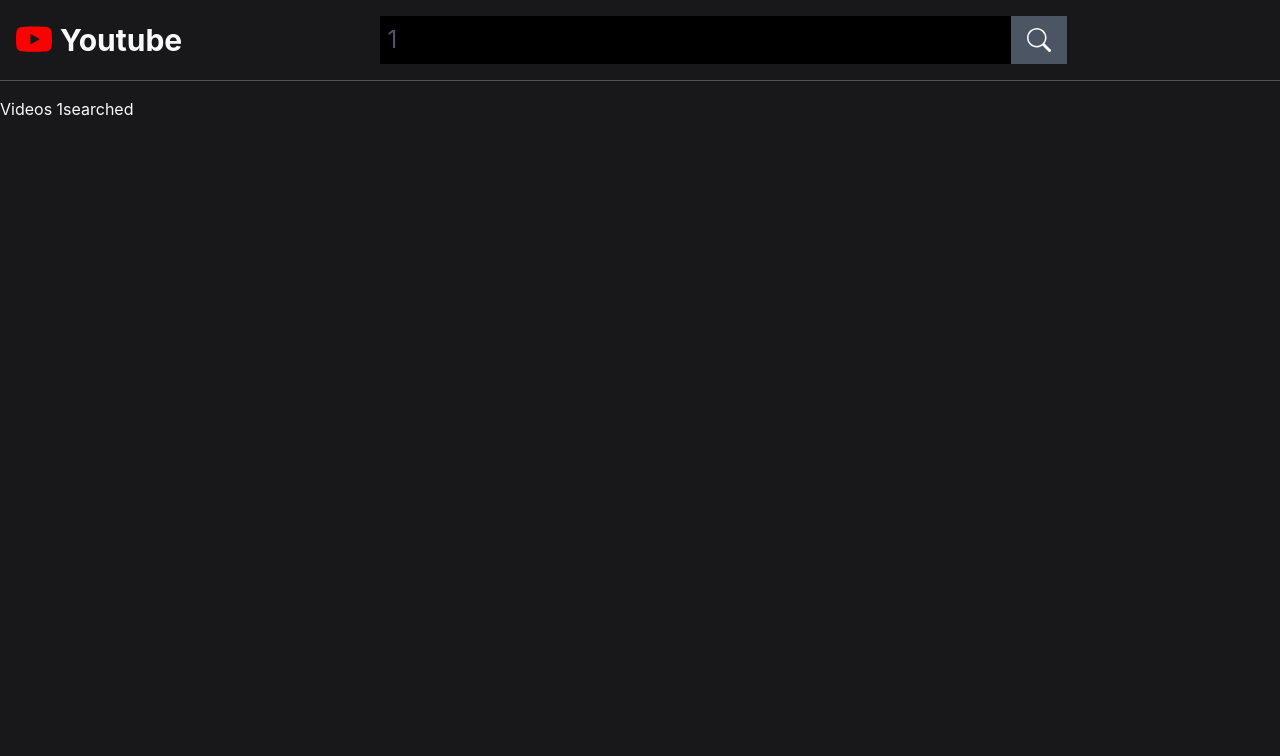
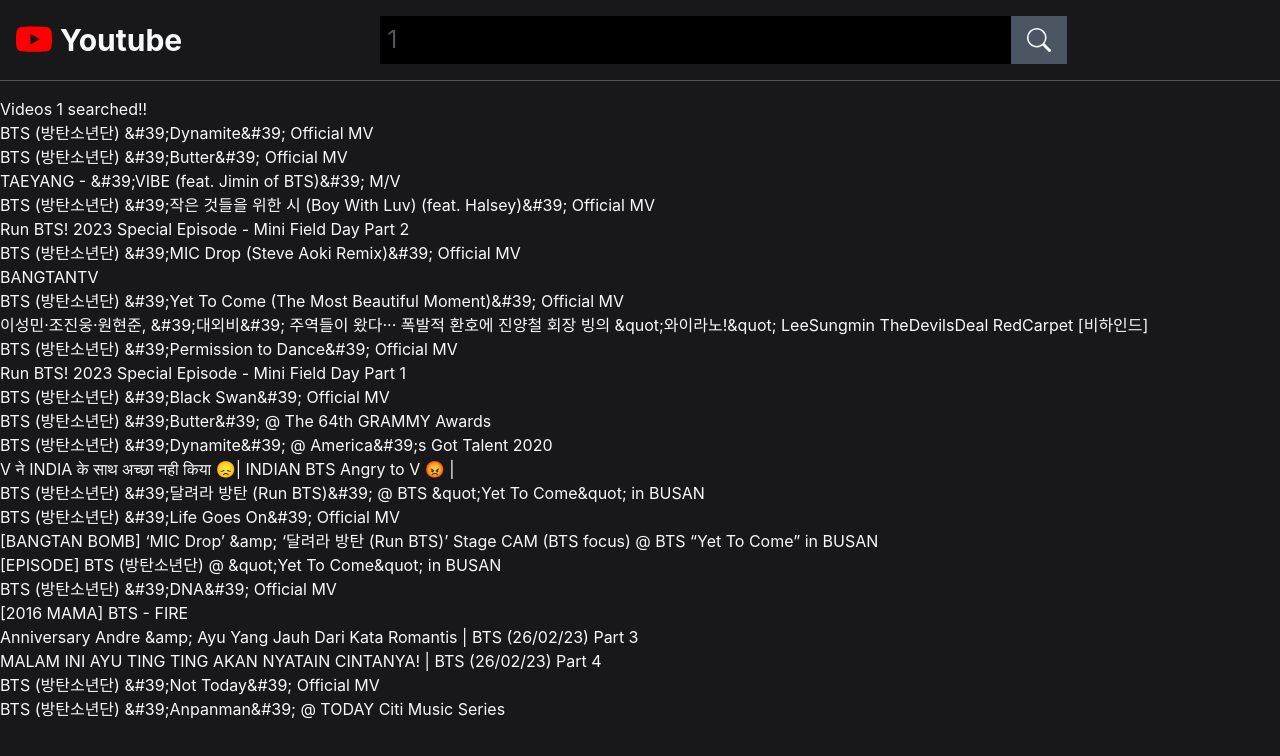
Before and after one commit to JKS5/youtube-api, a React (Create React App) app: page /videos/1 in a window 1280 px wide. Shown: the top 756 px of the page. Built offline with nearby package versions, Linux system fonts and the light colour scheme.

Commit message:
[videoCard만들기]

```diff
--- a/src/Pages/Videos.jsx
+++ b/src/Pages/Videos.jsx
@@ -1,14 +1,37 @@
 import React from "react";
 import { useParams } from "react-router-dom";
 import { useQuery } from "@tanstack/react-query";
+import VideoCard from "../components/VideoCard";
 
 export default function Videos() {
   const { keyword } = useParams();
 
-  const { isLoading,isError,error, isSuccess, data } = useQuery('Videos', ()=>{
-    fetch(`popular.json`)
+  const {
+    isLoading,
+    isError,
+    error,
+    isSuccess,
+    data: videos, //여기에 들어감.
+  } = useQuery(["vidoes", keyword], async () => {
+    return fetch(`/videos/${keyword ? "search" : "popular"}.json`)
+      .then((response) => response.json())
+      .then((data) => data.items); // data의 items를 return 해서 위
   });
 
   console.log(keyword);
-  return <div>Videos {keyword ? `${keyword}searched` : "popular"}</div>;
+  return (
+    <div>
+      <div>Videos {keyword ? `${keyword} searched!!` : "popular!"}</div>
+      {isLoading && <p>Loading...</p>}
+      {error && <p>Something is Wrong !!!!!!!!!!!</p>}
+      {videos && (
+        <ul>
+          {videos.map((video) => (
+            // <VideoCard key={video.id} video={video} />
+            <div key={video.id}>{video.snippet.title}</div>
+          ))}
+        </ul>
+      )}
+    </div>
+  );
 }
--- /dev/null
+++ b/src/components/VideoCard.jsx
@@ -0,0 +1,5 @@
+import React from "react";
+
+export default function VideoCard({ video }) {
+  return <div>{video.snippet.title}</div>;
+}
```
Also changed, not shown: public/videos/HTTP_Code.json (renamed from public/data/HTTP_Code.json), public/videos/channel.json (renamed from public/data/channel.json), public/videos/popular.json (renamed from public/data/popular.json), public/videos/related.json (renamed from public/data/related.json), public/videos/search.json (renamed from public/data/search.json).
